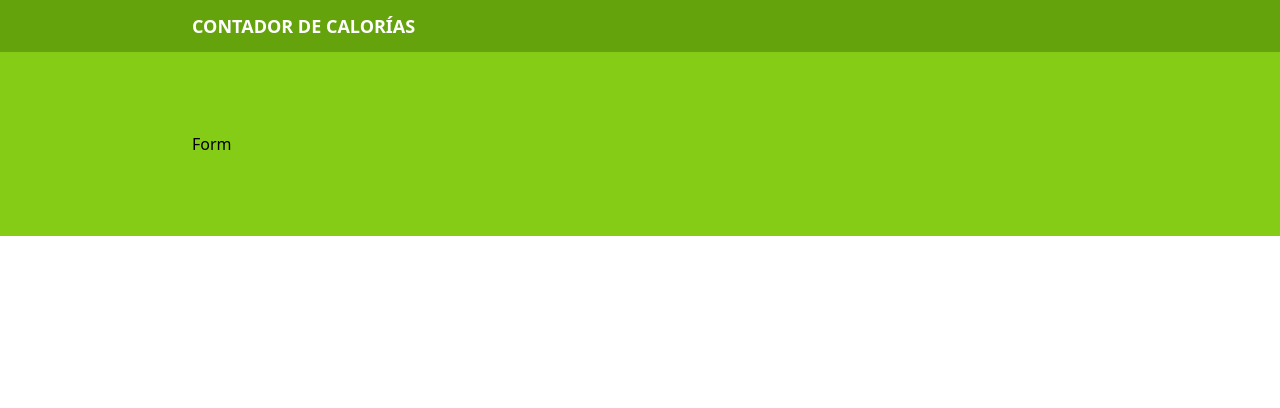
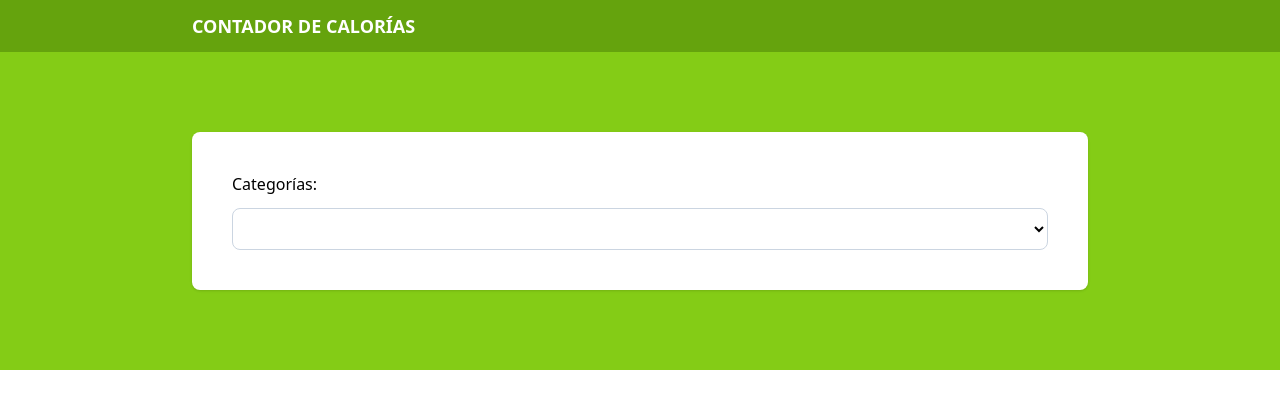
Before and after one commit to dvcode01/Contador-calorias-ts, a React (Vite) app: page / in a window 1280 px wide. Shown: the top 408 px of the page. Built offline with nearby package versions, Linux system fonts and the light colour scheme.

Commit message:
Style: styling the form

```diff
--- a/src/components/Form.tsx
+++ b/src/components/Form.tsx
@@ -2,7 +2,18 @@
 
 function Form() {
   return (
-    <div>Form</div>
+    <form
+      className="space-y-5 bg-white shadow p-10 rounded-lg"
+    >
+      <div className="grid grid-cols-1 gap-3">
+        <label htmlFor="category">Categorías:</label>
+
+        <select name="category" id="category" className="border border-slate-300 p-2 w-full rounded-lg bg-white">
+
+        </select>
+      </div>
+
+    </form>
   )
 }
 
```
